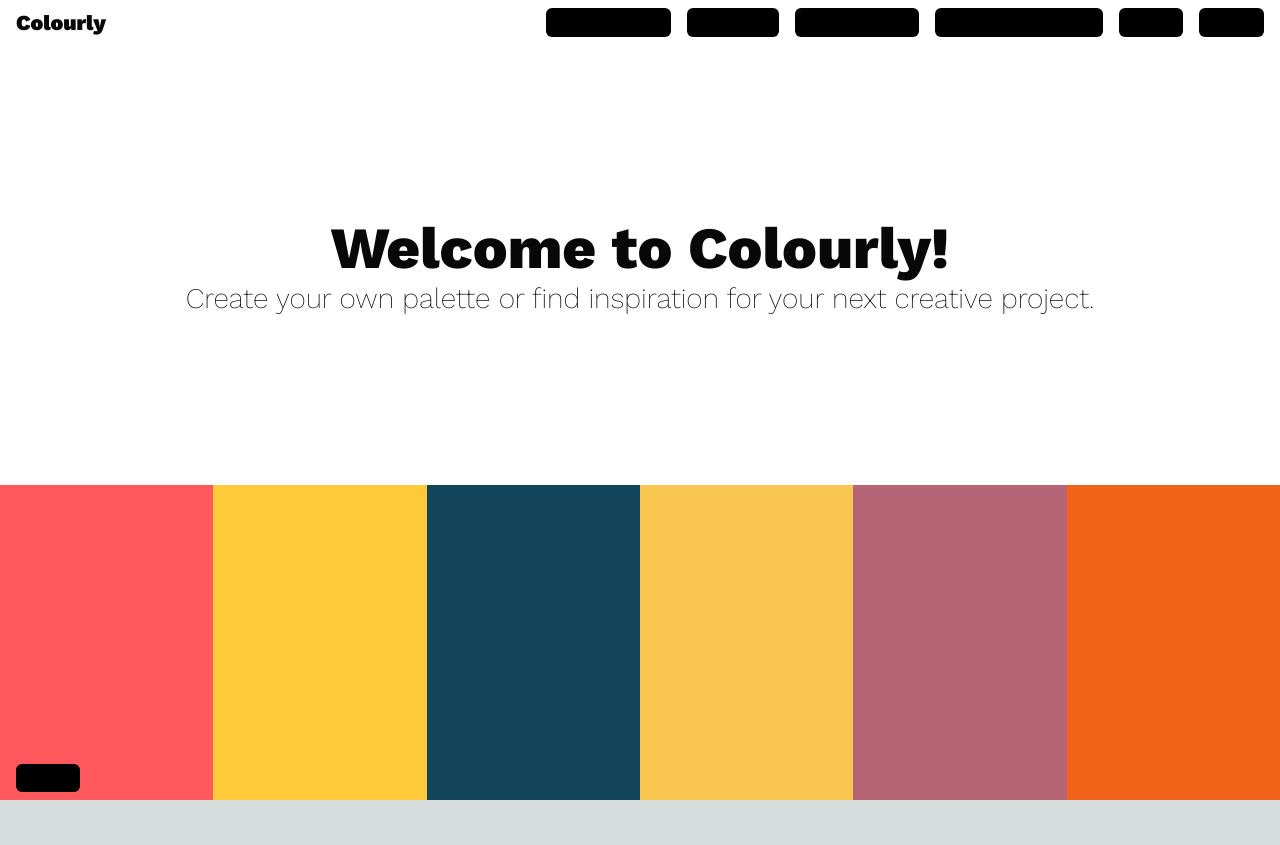
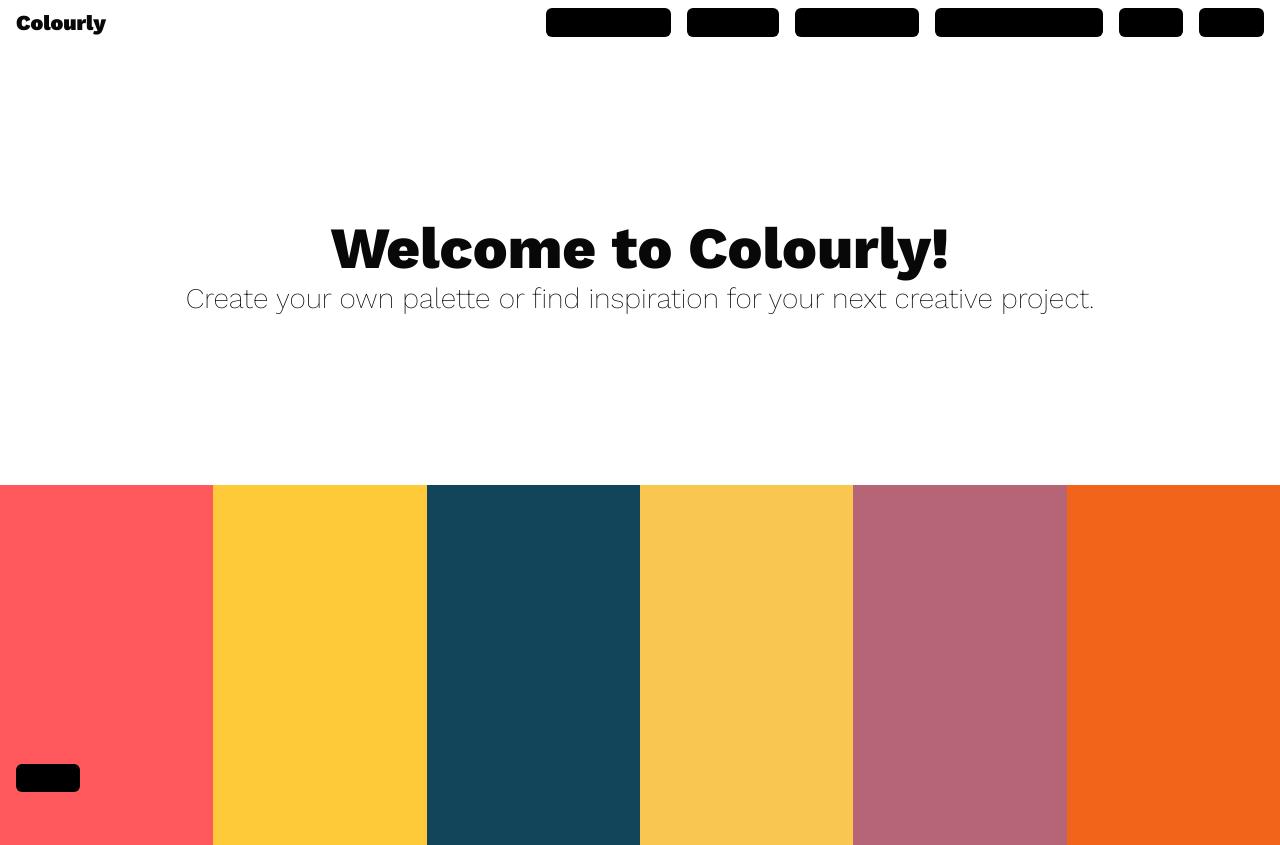
Before and after one commit to sneham-boop/colourly, a Next.js app: page / in a window 1280 px wide. Before the commit the page ends 800 px from the top, so only its background shows below. Built offline with nearby package versions, Linux system fonts and the light colour scheme.

Commit message:
Fix height of main layout

```diff
--- a/src/components/MainLayout/Main.module.scss
+++ b/src/components/MainLayout/Main.module.scss
@@ -2,7 +2,7 @@
 
 .main {
   width: 100vw;
-  height: 100vh;
+  min-height: 100vh;
   background-color: rgba(255, 255, 255, 1);
   // font-family: $font-family-default;
   padding: 0;
--- a/src/components/ShowPalettes/ShowPalettes.module.scss
+++ b/src/components/ShowPalettes/ShowPalettes.module.scss
@@ -6,8 +6,8 @@
   flex-wrap: wrap;
   padding: 2em;
   width: 100%;
+  height: 100%;
   margin: 0px;
-  margin-bottom: 5em;
 }
 
 .single-combination {
```
